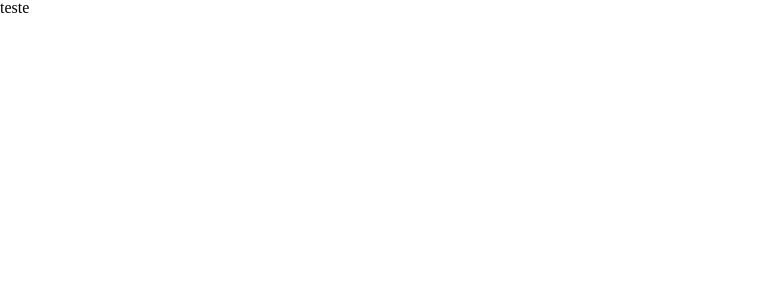
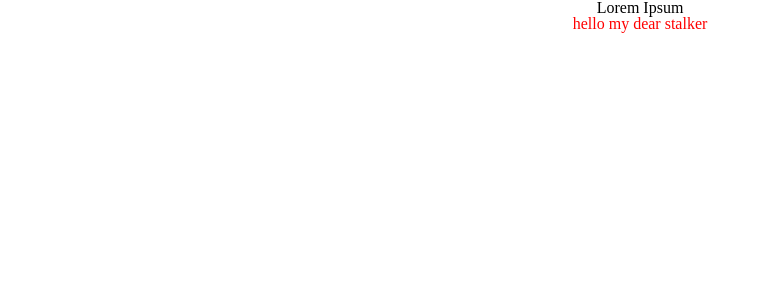
Before and after one commit to bolodissenoura/front-chalenge-with-React-DOT, a React (Vite) app: page / in a window 1280 px wide. Shown: the top 300 px of the page, without its empty margins (0-770 px from the left). Built offline with nearby package versions, Linux system fonts and the light colour scheme.

Commit message:
:zap: Adding styled Section on Styled-Components

```diff
--- a/src/pages/Main.tsx
+++ b/src/pages/Main.tsx
@@ -1,9 +1,12 @@
-import { useState } from 'react'
+import Frontend from '../templates/Frontend'
 
 function Main() {
   return (
     <div>
-      <h1>teste</h1>
+      <Frontend>
+        Lorem Ipsum
+        <p>hello my dear stalker</p>
+      </Frontend>
     </div>
   )
 }
--- a/src/styles/global.ts
+++ b/src/styles/global.ts
@@ -19,7 +19,7 @@ table, caption, tbody, tfoot, thead, tr, th, td,
 article, aside, canvas, details, embed,
 figure, figcaption, footer, header, hgroup,
 menu, nav, output, ruby, section, summary,
-time, mark, audio, video {
+time, mark, audio, video, #root {
 	margin: 0;
 	padding: 0;
 	border: 0;
@@ -58,7 +58,7 @@ a{
 section{
 	overflow-x: hidden;
 }
-
+html {scroll-behavior: smooth;}
 
 `
 
--- /dev/null
+++ b/src/templates/Frontend/index.tsx
@@ -0,0 +1,16 @@
+import * as S from './styles'
+
+
+type FrontendProps = {
+    children: React.ReactNode;
+};
+
+const Frontend = ({children} : FrontendProps) => {
+ return(
+     <>
+        <S.SectionHome>{children}</S.SectionHome>
+     </>
+ )
+}
+
+export default Frontend;
--- /dev/null
+++ b/src/templates/Frontend/styles.ts
@@ -0,0 +1,12 @@
+import styled from "styled-components";
+
+export const SectionHome = styled.section`
+    height: 100vh;
+    background-repeat: no-repeat;
+    background-size: cover;
+    justify-content: center;
+    text-align: center;
+    p{
+        color: red;
+    }
+`
```
